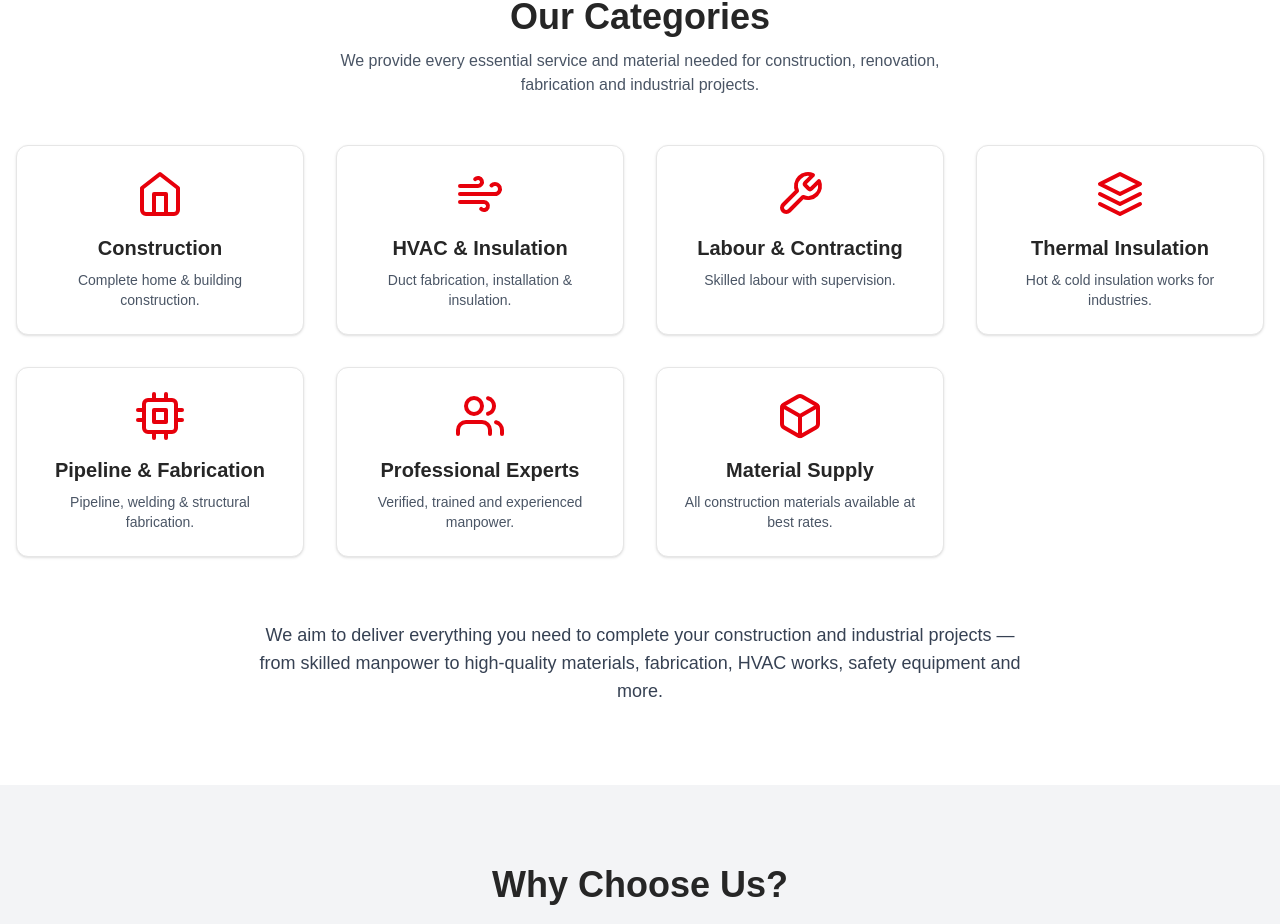
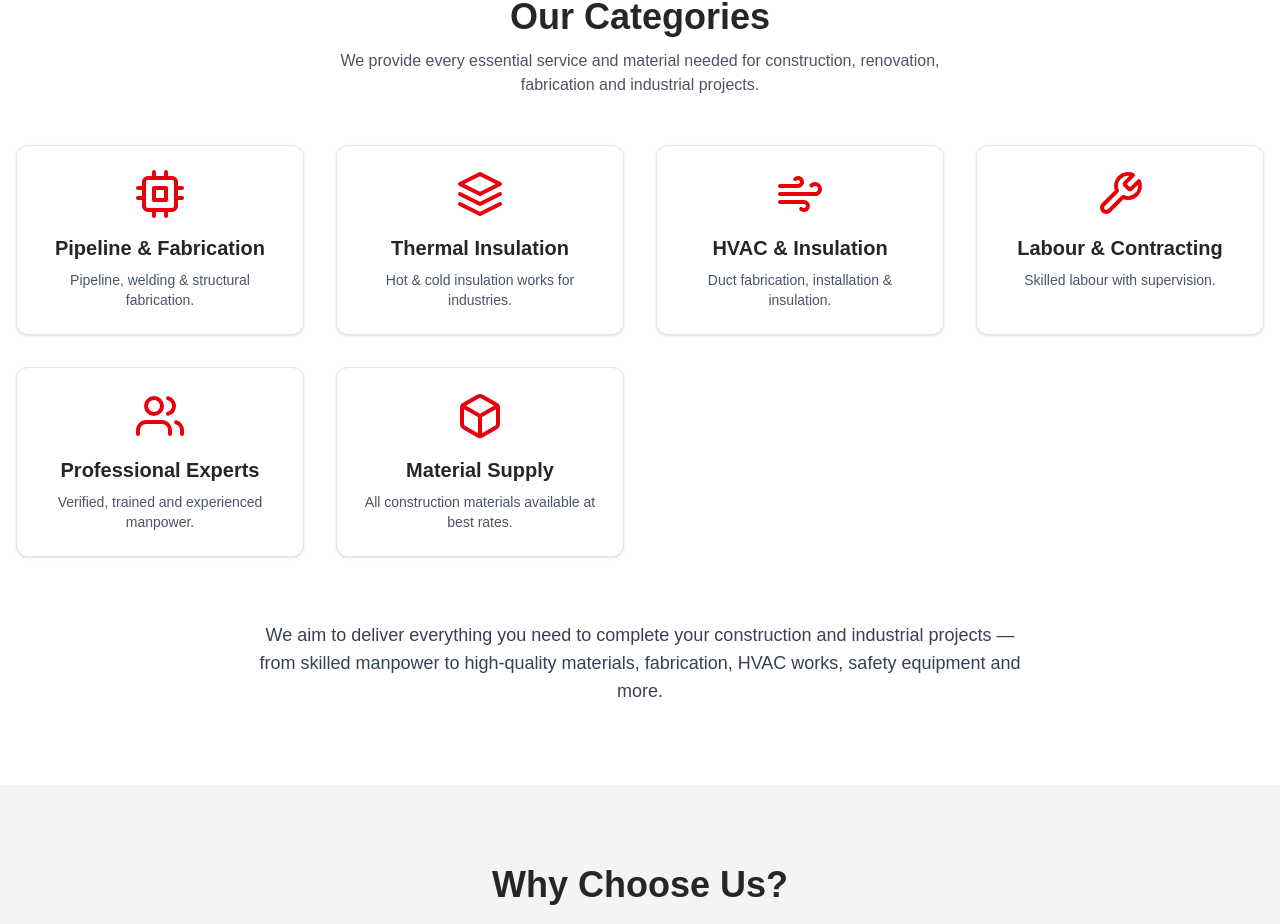
Before and after one commit to bimfroxdemo-hub/Sourabh-Co, a React (Vite) app: page / in a window 1280 px wide. Shown: the part 883-1807 px from the top of the page. Built offline with nearby package versions, Linux system fonts and the light colour scheme.

Commit message:
changes in cateogory section

```diff
--- a/src/Home/Catogery.jsx
+++ b/src/Home/Catogery.jsx
@@ -13,9 +13,14 @@ import {
 const Catogery = () => {
   const categories = [
     {
-      icon: <FiHome className="text-red-600 text-5xl mx-auto" />,
-      title: "Construction",
-      desc: "Complete home & building construction.",
+      icon: <FiCpu className="text-red-600 text-5xl mx-auto" />,
+      title: "Pipeline & Fabrication",
+      desc: "Pipeline, welding & structural fabrication.",
+    },
+    {
+      icon: <FiLayers className="text-red-600 text-5xl mx-auto" />,
+      title: "Thermal Insulation",
+      desc: "Hot & cold insulation works for industries.",
     },
     {
       icon: <FiWind className="text-red-600 text-5xl mx-auto" />,
@@ -26,16 +31,6 @@ const Catogery = () => {
       icon: <FiTool className="text-red-600 text-5xl mx-auto" />,
       title: "Labour & Contracting",
       desc: "Skilled labour with supervision.",
-    },
-    {
-      icon: <FiLayers className="text-red-600 text-5xl mx-auto" />,
-      title: "Thermal Insulation",
-      desc: "Hot & cold insulation works for industries.",
-    },
-    {
-      icon: <FiCpu className="text-red-600 text-5xl mx-auto" />,
-      title: "Pipeline & Fabrication",
-      desc: "Pipeline, welding & structural fabrication.",
     },
     {
       icon: <FiUsers className="text-red-600 text-5xl mx-auto" />,
```
